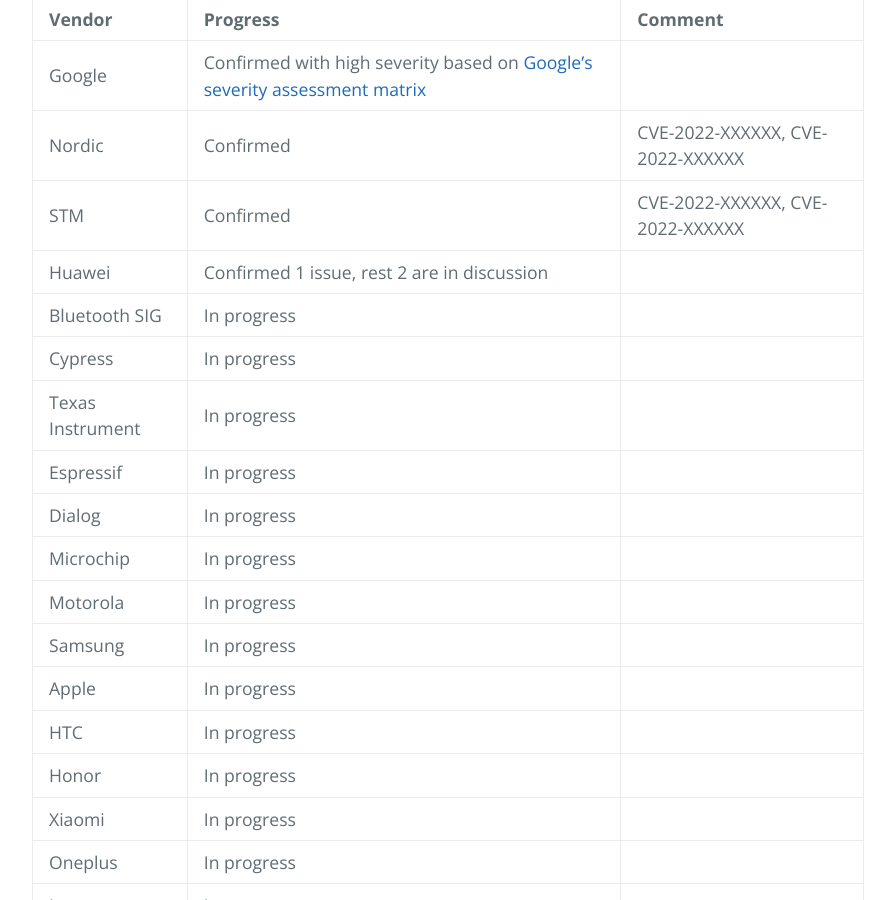
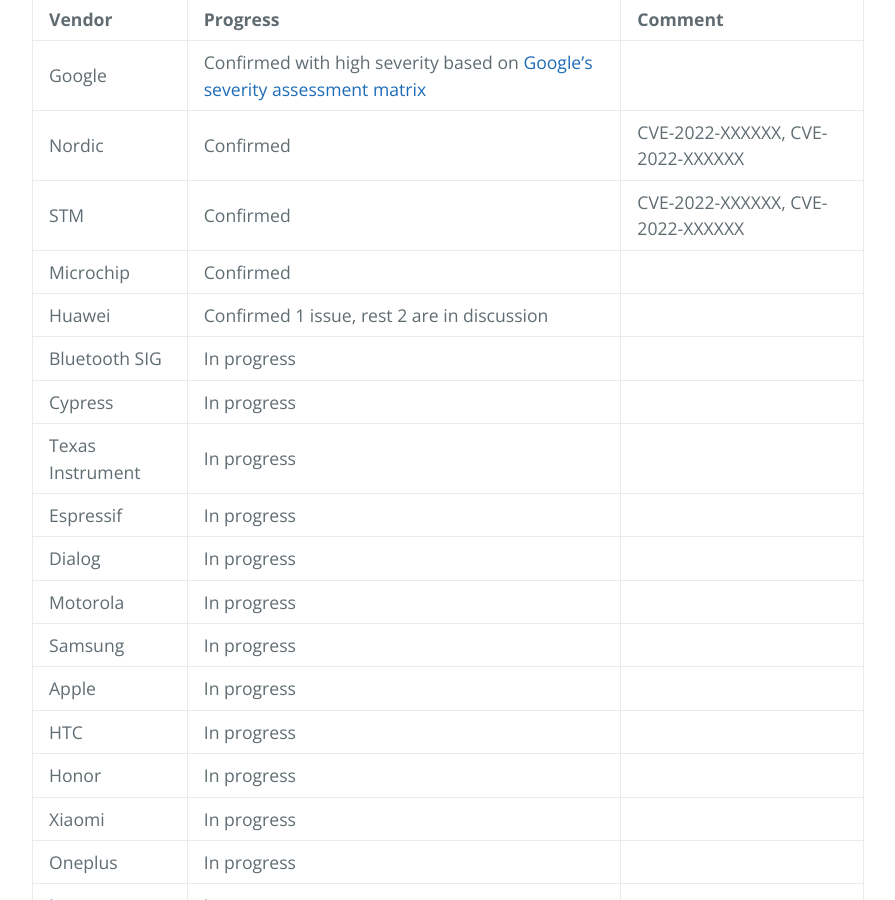
Before and after one commit to BLEDiff/BLEdiff.github.io, a Jekyll site: the page built from index.md, in a window 1280 px wide and 900 px high, scrolled down 1180 px. Shown: the whole window, without its empty margins (192-1087 px from the left). Built offline with Jekyll 4.4.1, drawn with Linux system fonts in a browser that asks for light colours.

Commit message:
Update index.md

```diff
--- a/index.md
+++ b/index.md
@@ -19,13 +19,13 @@
 | Google           | Confirmed with high severity based on <a href="https://source.android.com/docs/security/overview/updates-resources#severity"> Google's severity assessment matrix </a>           |                                  |
 | Nordic           | Confirmed                                                        | CVE-2022-XXXXXX, CVE-2022-XXXXXX |
 | STM              | Confirmed                                                        | CVE-2022-XXXXXX, CVE-2022-XXXXXX |
+| Microchip        | Confirmed                                                        |                                  |
 | Huawei           | Confirmed 1 issue, rest 2 are in discussion                      |                                  |
 | Bluetooth SIG    | In progress                                                      |                                  |
 | Cypress          | In progress                                                      |                                  |
 | Texas Instrument | In progress                                                      |                                  |
 | Espressif        | In progress                                                      |                                  |
 | Dialog           | In progress                                                      |                                  |
-| Microchip        | In progress                                                      |                                  |
 | Motorola         | In progress                                                      |                                  |
 | Samsung          | In progress                                                      |                                  |
 | Apple            | In progress                                                      |                                  |
```
